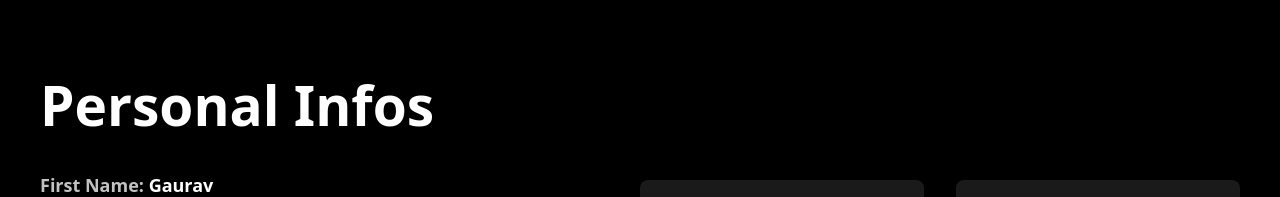
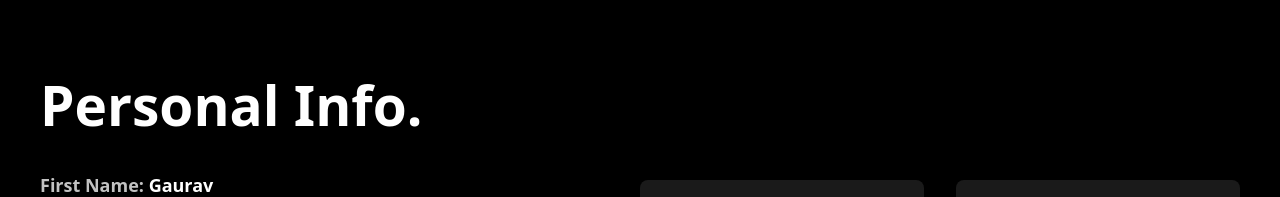
Before and after one commit to Gauravprp/Portfolio, a React (Create React App) app: page /about in a window 1280 px wide. Shown: the top 197 px of the page. Built offline with nearby package versions, Linux system fonts and the light colour scheme.

Commit message:
Update AboutUs.jsx

```diff
--- a/src/component/AboutUs.jsx
+++ b/src/component/AboutUs.jsx
@@ -9,7 +9,7 @@ function About() {
         <div className="container mx-auto max-w-[1200px] max-[1200px]:max-w-[90%] flex flex-wrap justify-between items-center">
           <div className="w-full md:w-1/2 mb-12 md:mb-0">
             <h2 className="text-[55px] max-[900px]:text-[36px] font-bold mb-6">
-              Personal Infos
+              Personal Info.
             </h2>
             <ul className="text-lg space-y-2">
               <li>
```
